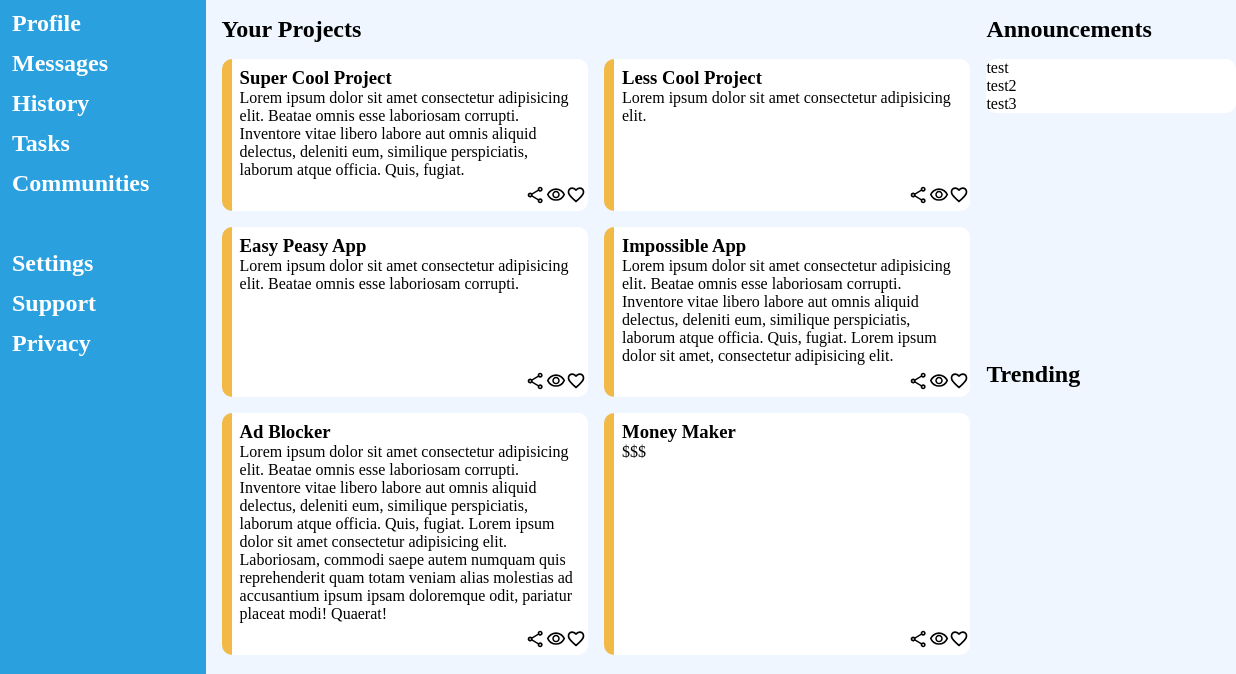
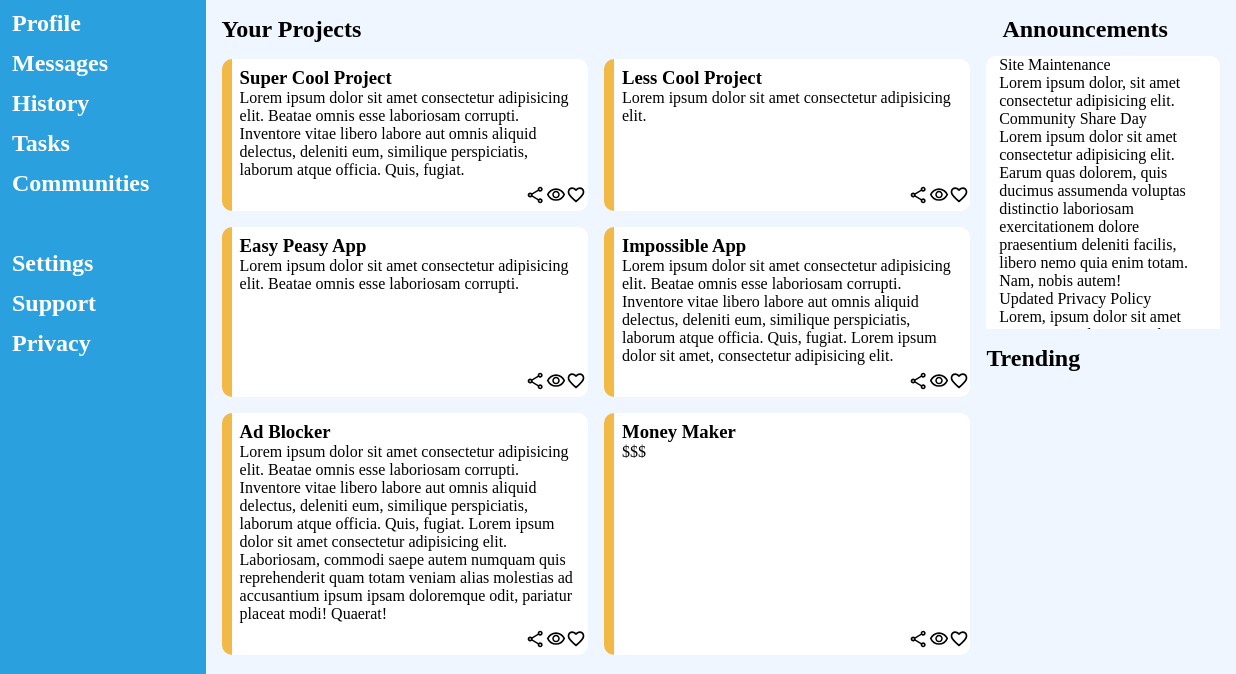
Before and after one commit to RagingD0nkey/odin-dashboard, a plain HTML site: page index.html in a window 1280 px wide. Shown: the part 126-800 px from the top of the page, 44-1280 px from the left. Drawn offline with Linux system fonts and the light colour scheme.

Commit message:
Add overflow, margin, subgrid

```diff
--- a/index.html
+++ b/index.html
@@ -77,6 +77,7 @@
                 <div class="project-card">
                     <h3>Super Cool Project</h3>
                     <p>Lorem ipsum dolor sit amet consectetur adipisicing elit. Beatae omnis esse laboriosam corrupti. Inventore vitae libero labore aut omnis aliquid delectus, deleniti eum, similique perspiciatis, laborum atque officia. Quis, fugiat.
+
                     </p>
                 </div>
                 <div class="project-card">
@@ -104,14 +105,26 @@
         </div>
         <div class="announcements">
             <h2>Announcements</h2>
-            <div>
-                <p>test</p>
-                <p>test2</p>
-                <p>test3</p>
+            <div class="ann-wrapper">
+                <div>
+                    <h>Site Maintenance</h>
+                    <p>Lorem ipsum dolor, sit amet consectetur adipisicing elit.    </p>
+                </div>
+                <div>
+                    <h>Community Share Day</h>
+                    <p>Lorem ipsum dolor sit amet consectetur adipisicing elit. Earum quas dolorem, quis ducimus assumenda voluptas distinctio laboriosam exercitationem dolore praesentium deleniti facilis, libero nemo quia enim totam. Nam, nobis autem!</p>
+                </div>
+                <div>
+                    <h>Updated Privacy Policy</h>
+                    <p>Lorem, ipsum dolor sit amet consectetur adipisicing elit. Harum vero ex asperiores qui quis tempore ad voluptates suscipit! Iusto repudiandae enim quia vero placeat eaque repellat a necessitatibus delectus labore.</p>
+                </div>
             </div>
         </div>
         <div class="trending">
             <h2>Trending</h2>
+            <div class="trend-wrapper">
+
+            </div>
         </div>
     </div>
 </body>
--- a/style.css
+++ b/style.css
@@ -23,9 +23,11 @@ body{
     gap: 1rem;
     grid-template-areas:
     "navbar header header"
-    "navbar projects annoucements"
+    "navbar projects announcements"
     "navbar projects trending";
 }
+
+
 
 .header{
     grid-column: navbar-start / header-end;
@@ -125,6 +127,8 @@ body{
         width: 100%;
         padding: 0.5rem;
         padding-bottom: 2rem;
+        min-height: 0;
+        overflow: auto;
         border-left: rgb(242, 185, 70) 10px solid;
         border-radius: 10px;
         position: relative;
@@ -142,22 +146,24 @@ body{
 
 
 .announcements{
-    grid-area: annoucements;
+    grid-area: announcements;
+    height: 100%;
+    display: grid;
+    height: 100%;
+    grid-template-rows: 3.5rem 1fr;
+    margin-right: 1rem;
+    overflow: scroll;
+    & h2{
+        margin: 1rem;
+        font-size: 1.5rem;
+    }
+    & .ann-wrapper{
+        display: grid;
+        height: 100%;
+        grid-template-rows: auto auto auto;
+        background-color: white;
+        border-radius: 10px;
+        padding: 0 0.8rem;
 
-    & h2{
-        margin: 1rem 0;
-    }
-    & div{
-        background-color: white;
-        display: grid;
-        grid-template-rows: repeat(3, 1fr);
-        border-radius: 10px;
     }
 }
-
-.trending{
-    grid-area: trending;
-    & h2{
-        margin: 1rem 0;
-    }
-}
```
